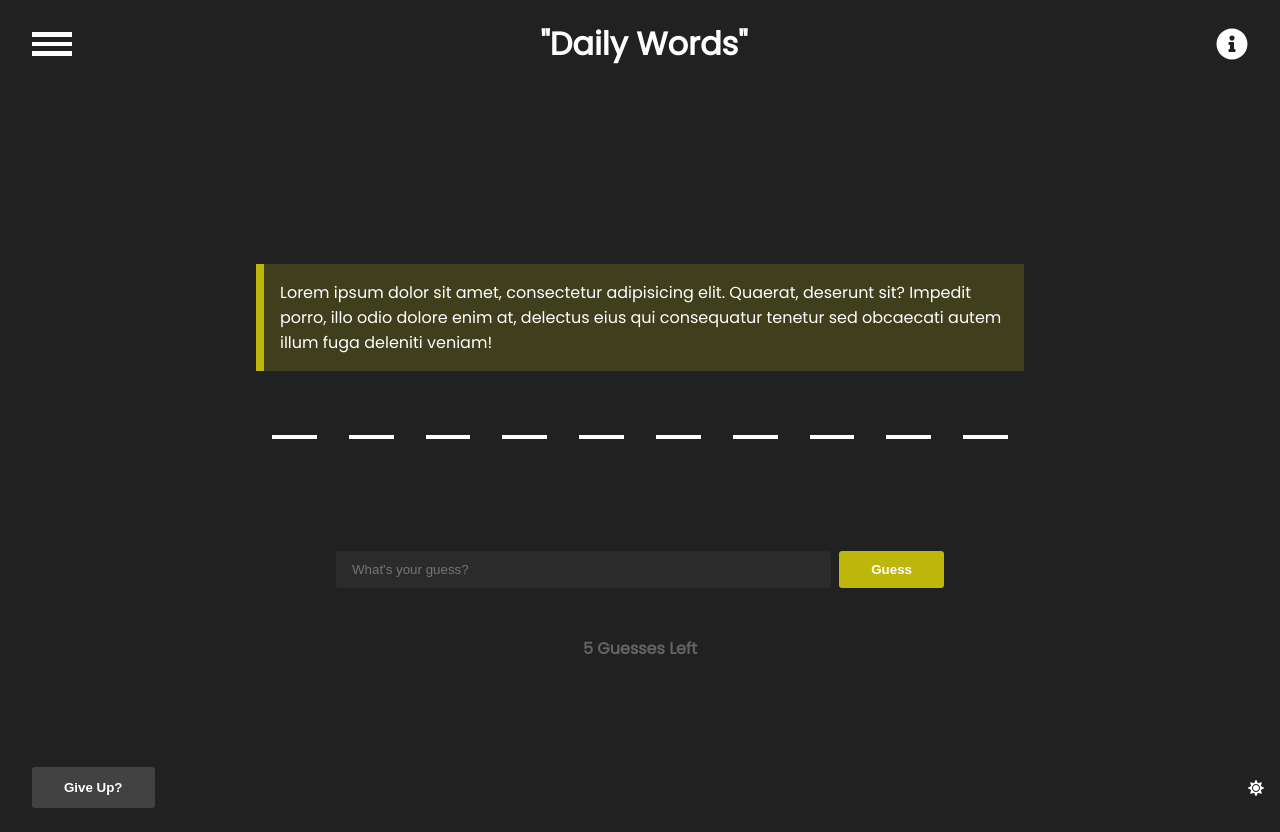
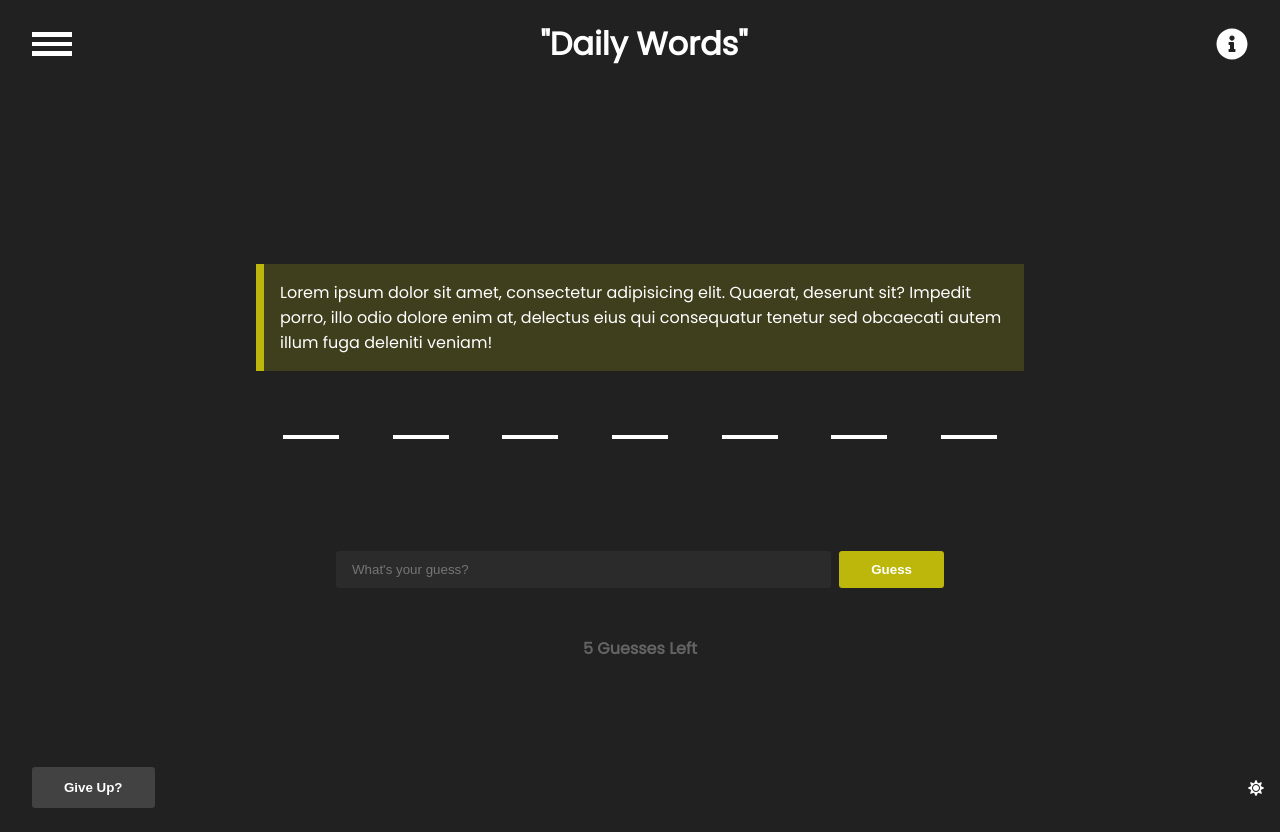
Before and after one commit to MeshaMakes/DailyWords, a React (Create React App) app in the folder dailywords/: page / in a window 1280 px wide. Built offline with nearby package versions, Linux system fonts and the light colour scheme.

Commit message:
Fixed line output to match word length

```diff
--- a/dailywords/src/components/WordGuess/WordGuess.jsx
+++ b/dailywords/src/components/WordGuess/WordGuess.jsx
@@ -1,18 +1,16 @@
 import './WordGuess.css'
+
+var word = "Tamesha"
+var wordLength = word.split('')
 
 const WordGuess = () => {
     return (
         <div className="spaces">
-            <div className="wordSpace"></div>
-            <div className="wordSpace"></div>
-            <div className="wordSpace"></div>
-            <div className="wordSpace"></div>
-            <div className="wordSpace"></div>
-            <div className="wordSpace"></div>
-            <div className="wordSpace"></div>
-            <div className="wordSpace"></div>
-            <div className="wordSpace"></div>
-            <div className="wordSpace"></div>
+            {
+                wordLength.map(function(val,) {
+                    return <div className="wordSpace"></div>
+                })
+            }
         </div>
     )
 }
```
